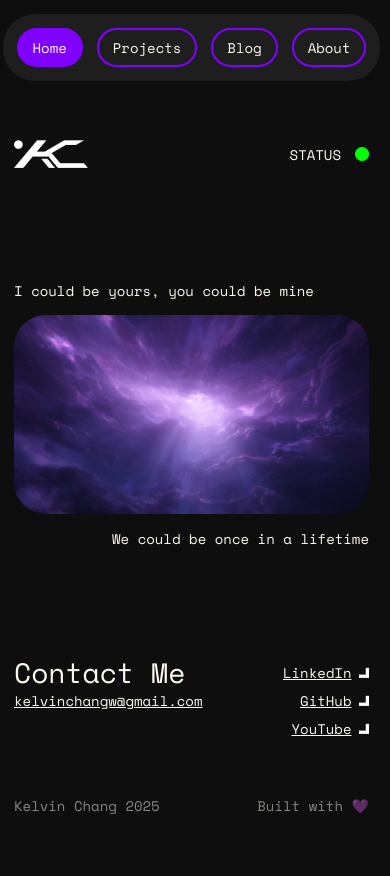
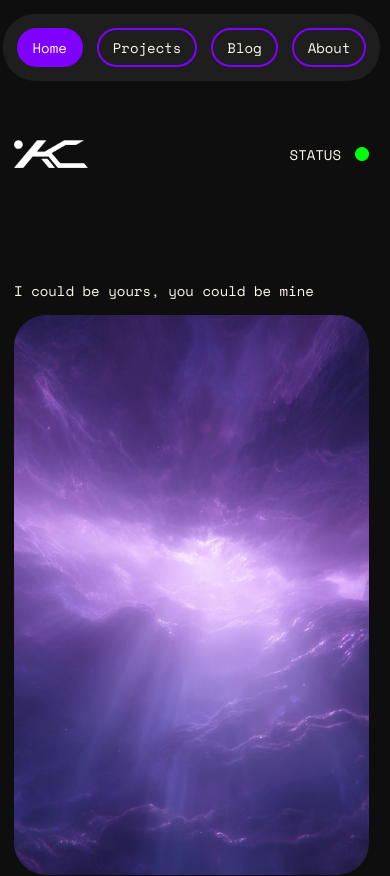
Before and after one commit to kelvinchangw/kelvinchang, a React (Vite) app: page / in a window 390 px wide. Shown: the top 876 px of the page. Before the commit the page ends 844 px from the top, so only its background shows below. Built offline with nearby package versions, Linux system fonts and the light colour scheme.

Commit message:
Resize home page image dimensions for mobile

```diff
--- a/src/pages/Home/Home.module.css
+++ b/src/pages/Home/Home.module.css
@@ -33,4 +33,10 @@
     .content {
         padding: 4rem 1rem;
     }
+
+    .landingPageImg {
+        width: 100%;
+        height: 40rem;
+        object-fit: cover;
+    }
 }
```
